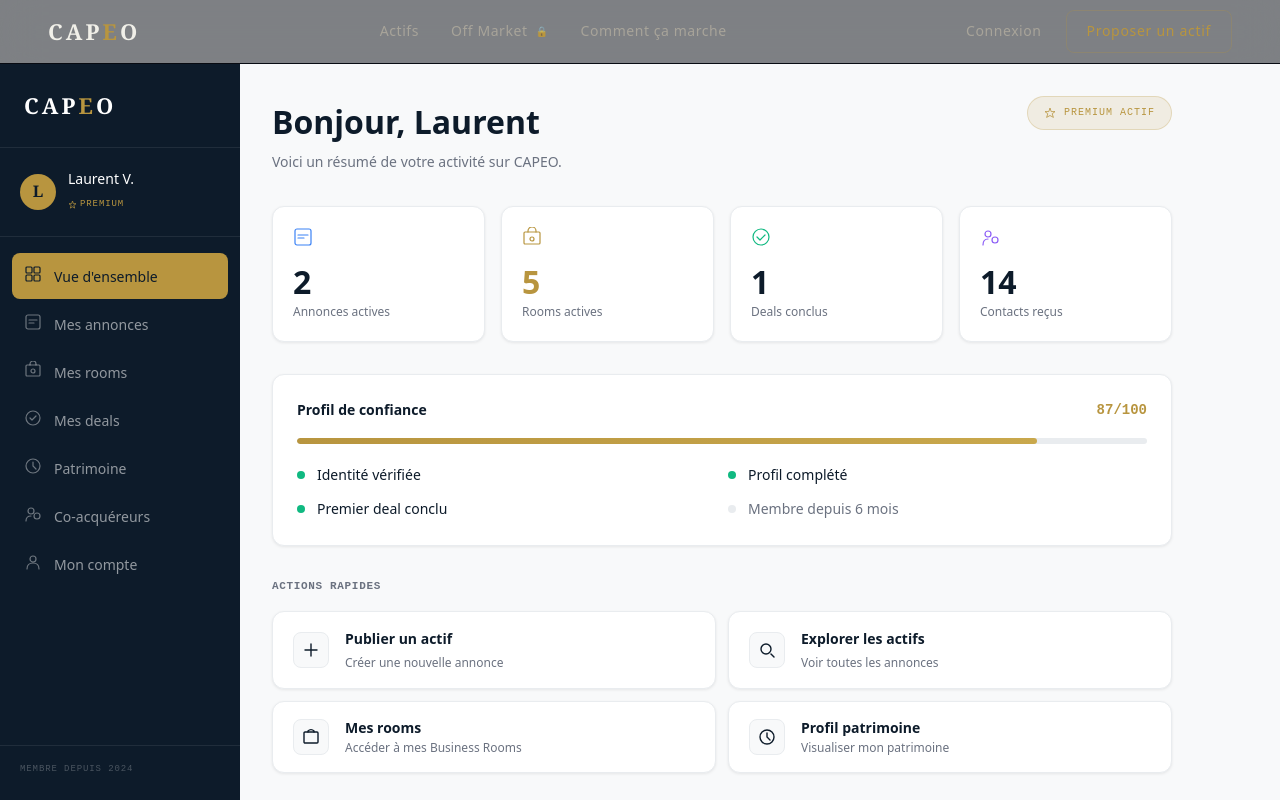
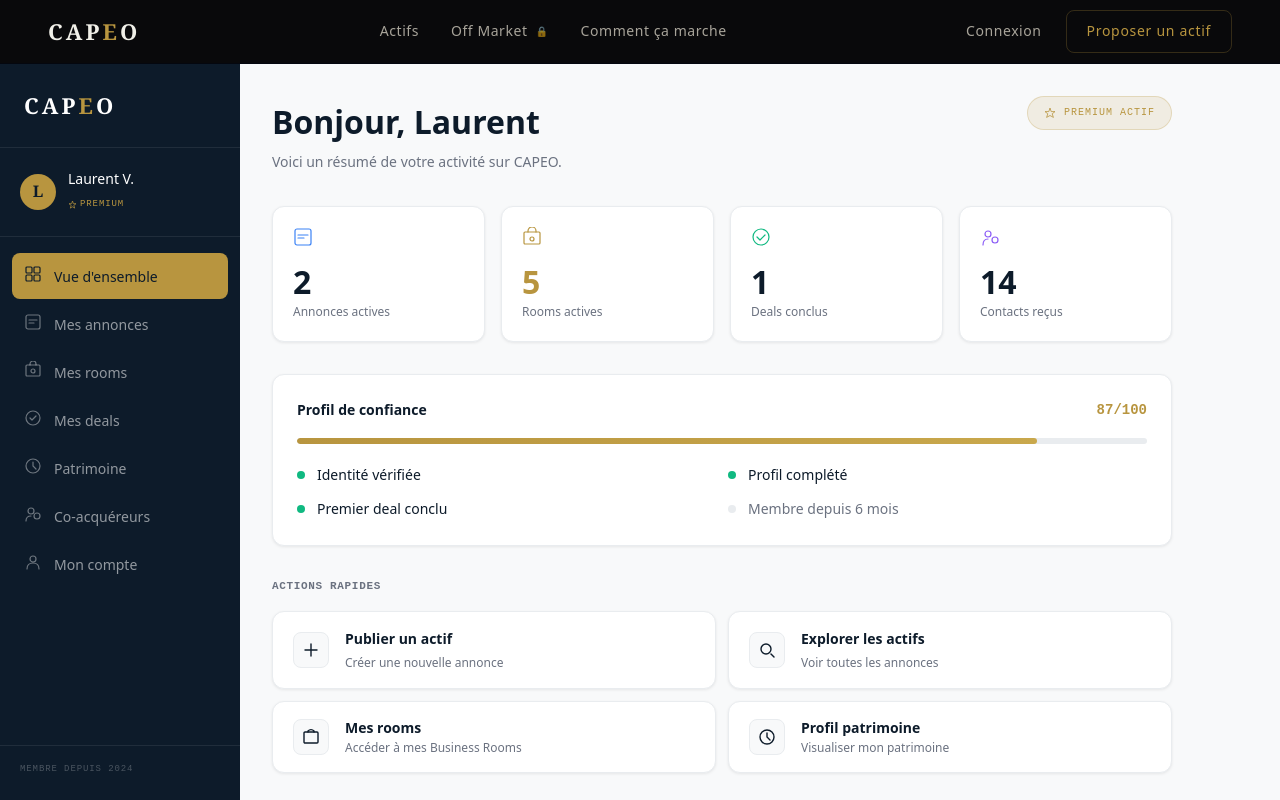
Before and after one commit to devcapeo/CAPEO, a React (Vite) app: page /dashboard in a window 1280 px wide. Shown: the top 800 px of the page. Built offline with nearby package versions, Linux system fonts and the light colour scheme.

Commit message:
Update Header.css

```diff
--- a/src/components/layout/Header/Header.css
+++ b/src/components/layout/Header/Header.css
@@ -9,8 +9,8 @@
     right: 0;
     z-index: var(--z-sticky);
     height: var(--header-height);
-    border-bottom: 1px solid transparent;
-    background: rgba(5, 8, 15, 0.5);
+    border-bottom: 1px solid var(--border);
+    background: var(--bg-deep);
     backdrop-filter: blur(20px);
     transition: background var(--transition), border-color var(--transition);
   }
```
